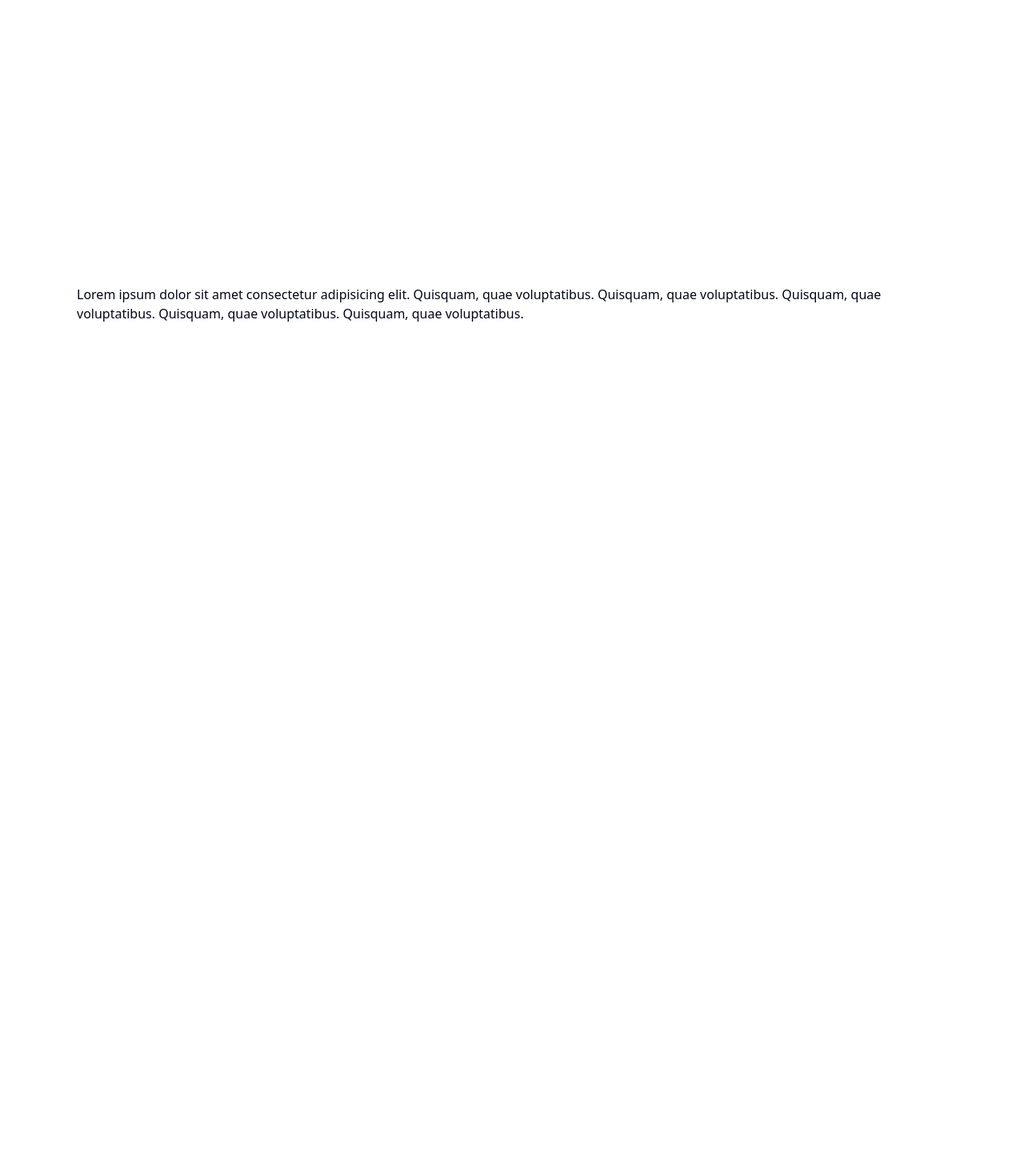
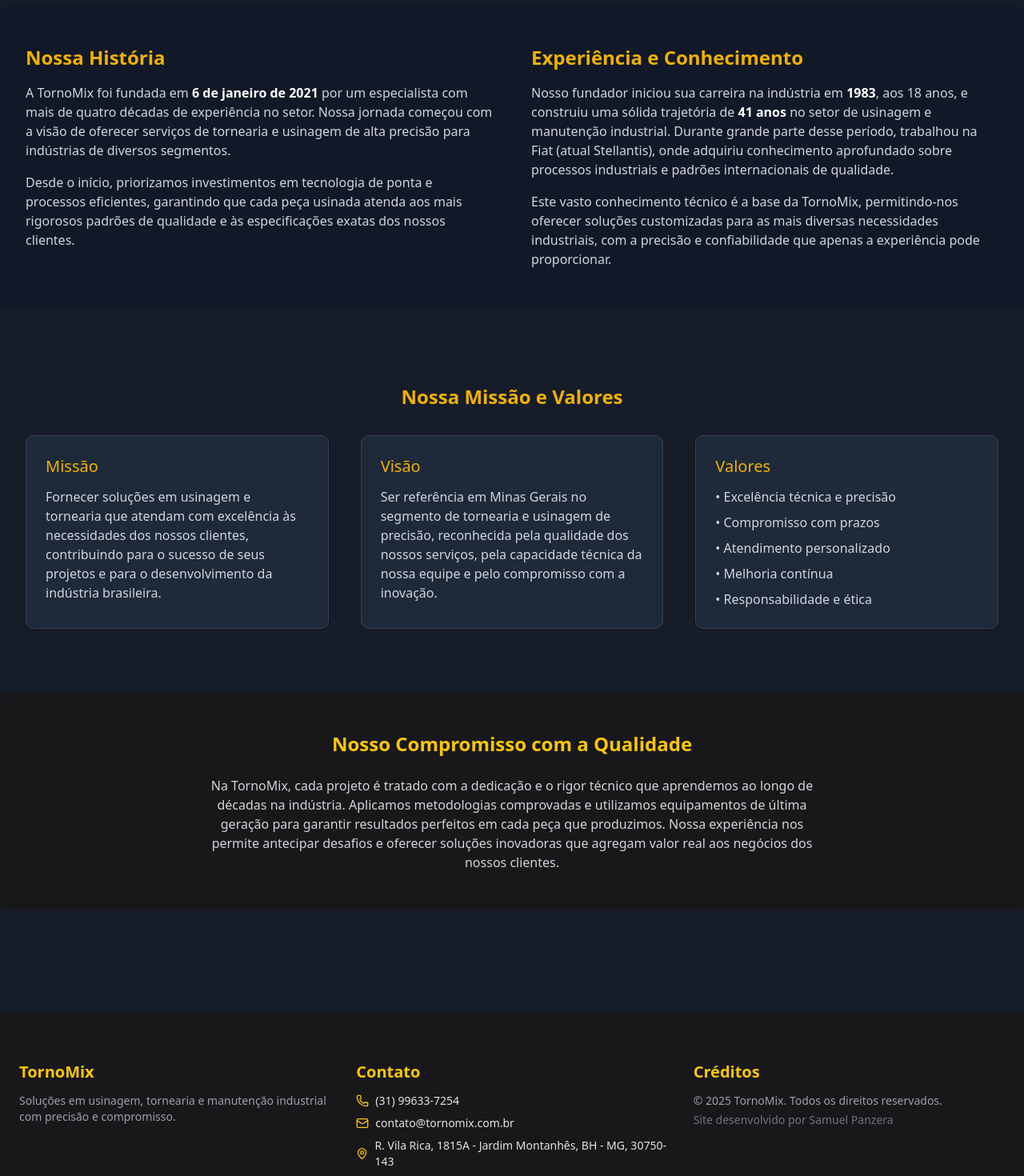
Before and after one commit to samuelpanzera/turnery-web, a Next.js app: page /sobre-nos in a window 1280 px wide. Shown: the part 300-1770 px from the top of the page at 80% size. Before the commit the page ends 800 px from the top, so only its background shows below. Built offline with nearby package versions, Linux system fonts and the light colour scheme.

Commit message:
Finalização da pagina, falta refatoração de codigo e separação de componentes

```diff
--- a/src/app/fale-conosco/page.tsx
+++ b/src/app/fale-conosco/page.tsx
@@ -7,16 +7,26 @@
 
 export default function FaleConosco() {
   return (
-    <main className="flex flex-col items-center justify-center min-h-screen p-4">
-      <h1 className="text-2xl font-bold">Fale Conosco</h1>
-      <p className="mt-4">
-        Entre em contato conosco através do formulário abaixo:
+    <main className="py-20 bg-[#171c29]">
+      <section className="max-w-[1280px] mx-auto px-8 mb-12 mt-15">
+        <div className="text-center mb-12">
+          <h1 className="text-4xl md:text-5xl font-bold mb-4 text-white">
+            Fale Conosco
+          </h1>
+          <p className="text-lg text-gray-300 max-w-3xl mx-auto">
+            Entre em contato conosco através do formulário abaixo. Teremos
+            prazer em atender sua solicitação.
           </p>
-      <form className="mt-4 w-full max-w-md">
-        <div className="mb-4">
+        </div>
+      </section>
+
+      <section className="max-w-[1280px] mx-auto px-8 py-12 bg-[#111827] rounded-lg mb-12">
+        <div className="max-w-2xl mx-auto">
+          <form className="space-y-6">
+            <div>
               <label
                 htmlFor="name"
-            className="block text-sm font-medium text-gray-700"
+                className="block text-sm font-medium text-gray-300 mb-2"
               >
                 Nome
               </label>
@@ -25,13 +35,13 @@
                 id="name"
                 name="name"
                 required
-            className="mt-1 block w-full border-gray-300 rounded-md shadow-sm focus:border-blue-500 focus:ring-blue-500"
+                className="w-full bg-gray-700 border border-gray-600 text-white rounded-md shadow-sm px-4 py-3 focus:outline-none focus:ring-1 focus:ring-yellow-500 focus:border-yellow-500"
               />
             </div>
-        <div className="mb-4">
+            <div>
               <label
                 htmlFor="email"
-            className="block text-sm font-medium text-gray-700"
+                className="block text-sm font-medium text-gray-300 mb-2"
               >
                 E-mail
               </label>
@@ -40,31 +50,61 @@
                 id="email"
                 name="email"
                 required
-            className="mt-1 block w-full border-gray-300 rounded-md shadow-sm focus:border-blue-500 focus:ring-blue-500"
+                className="w-full bg-gray-700 border border-gray-600 text-white rounded-md shadow-sm px-4 py-3 focus:outline-none focus:ring-1 focus:ring-yellow-500 focus:border-yellow-500"
               />
             </div>
-        <div className="mb-4">
+            <div>
               <label
                 htmlFor="message"
-            className="block text-sm font-medium text-gray-700"
+                className="block text-sm font-medium text-gray-300 mb-2"
               >
                 Mensagem
               </label>
               <textarea
                 id="message"
                 name="message"
-            rows={4}
+                rows={6}
                 required
-            className="mt-1 block w-full border-gray-300 rounded-md shadow-sm focus:border-blue-500 focus:ring-blue-500"
+                className="w-full bg-gray-700 border border-gray-600 text-white rounded-md shadow-sm px-4 py-3 focus:outline-none focus:ring-1 focus:ring-yellow-500 focus:border-yellow-500"
+                placeholder="Descreva como podemos ajudar..."
               ></textarea>
             </div>
+            <div className="text-right">
               <button
                 type="submit"
-          className="w-full py-2 px-4 bg-blue-600 text-white font-semibold rounded-md hover:bg-blue-700 focus:outline-none focus:ring focus:ring-blue-200 transition duration-200 ease-in-out"
+                className="px-6 py-3 bg-yellow-500 hover:bg-yellow-600 text-black font-semibold rounded-md focus:outline-none focus:ring-2 focus:ring-offset-2 focus:ring-yellow-500 transition duration-200 ease-in-out"
               >
-          Enviar
+                Enviar Mensagem
               </button>
+            </div>
           </form>
+        </div>
+      </section>
+
+      <section className="max-w-[1280px] mx-auto px-8 py-12 mb-12">
+        <div className="grid md:grid-cols-3 gap-10">
+          <div className="bg-gray-800 p-6 rounded-lg shadow-sm border border-gray-700 text-center">
+            <h3 className="text-xl font-medium mb-3 text-yellow-500">
+              Endereço
+            </h3>
+            <p className="text-gray-300">
+              R. Vila Rica, 1815A - Jardim Montanhês
+              <br />
+              Belo Horizonte - MG, 30750-143
+            </p>
+          </div>
+          <div className="bg-gray-800 p-6 rounded-lg shadow-sm border border-gray-700 text-center">
+            <h3 className="text-xl font-medium mb-3 text-yellow-500">
+              Telefone
+            </h3>
+            <p className="text-gray-300">(31) 99633-7254</p>
+          </div>
+          <div className="bg-gray-800 p-6 rounded-lg shadow-sm border border-gray-700 text-center">
+            <h3 className="text-xl font-medium mb-3 text-yellow-500">Email</h3>
+            <p className="text-gray-300">contato@tornomix.com.br</p>
+          </div>
+        </div>
+      </section>
     </main>
   );
 }
--- a/src/app/layout.tsx
+++ b/src/app/layout.tsx
@@ -1,6 +1,7 @@
 import type { Metadata } from "next";
 import "./globals.css";
 import Header from "@/components/headers/Header";
+import Footer from "@/components/footer/Footer";
 
 export const metadata: Metadata = {
   title: "TornoMix - Tornearia e soldas",
@@ -16,6 +17,7 @@
         <Header />
 
         {children}
+        <Footer />
       </body>
     </html>
   );
--- a/src/app/sobre-nos/page.tsx
+++ b/src/app/sobre-nos/page.tsx
@@ -1,12 +1,116 @@
 export default function SobreNos() {
   return (
-    <main className="flex min-h-screen flex-col items-center justify-between p-24">
-      <h1>Sobre nós</h1>
-      <p>
-        Lorem ipsum dolor sit amet consectetur adipisicing elit. Quisquam, quae
-        voluptatibus. Quisquam, quae voluptatibus. Quisquam, quae voluptatibus.
-        Quisquam, quae voluptatibus. Quisquam, quae voluptatibus.
-      </p>
+    <main className="py-20 bg-[#171c29]">
+      <section className="max-w-[1280px] mx-auto px-8 mb-12">
+        <div className="text-center mb-12">
+          <h1 className="text-4xl md:text-5xl font-bold mb-4 mt-15 text-white">
+            Sobre Nós
+          </h1>
+          <p className="text-lg text-white max-w-4xl mx-auto">
+            Conheça a história da TornoMix e nosso compromisso com a excelência
+            em usinagem e tornearia desde 2021.
+          </p>
+        </div>
+      </section>
+
+      <section className="max-w-[1280px] mx-auto px-8 py-12 bg-[#111827] rounded-lg">
+        <div className="grid md:grid-cols-2 gap-12">
+          <div>
+            <h2 className="text-2xl font-semibold mb-4 text-yellow-500">
+              Nossa História
+            </h2>
+            <p className="mb-4 text-gray-300">
+              A TornoMix foi fundada em{" "}
+              <strong className="text-white">6 de janeiro de 2021</strong> por
+              um especialista com mais de quatro décadas de experiência no
+              setor. Nossa jornada começou com a visão de oferecer serviços de
+              tornearia e usinagem de alta precisão para indústrias de diversos
+              segmentos.
+            </p>
+            <p className="text-gray-300">
+              Desde o início, priorizamos investimentos em tecnologia de ponta e
+              processos eficientes, garantindo que cada peça usinada atenda aos
+              mais rigorosos padrões de qualidade e às especificações exatas dos
+              nossos clientes.
+            </p>
+          </div>
+          <div>
+            <h2 className="text-2xl font-semibold mb-4 text-yellow-500">
+              Experiência e Conhecimento
+            </h2>
+            <p className="mb-4 text-gray-300">
+              Nosso fundador iniciou sua carreira na indústria em{" "}
+              <strong className="text-white">1983</strong>, aos 18 anos, e
+              construiu uma sólida trajetória de{" "}
+              <strong className="text-white">41 anos</strong> no setor de
+              usinagem e manutenção industrial. Durante grande parte desse
+              período, trabalhou na Fiat (atual Stellantis), onde adquiriu
+              conhecimento aprofundado sobre processos industriais e padrões
+              internacionais de qualidade.
+            </p>
+            <p className="text-gray-300">
+              Este vasto conhecimento técnico é a base da TornoMix,
+              permitindo-nos oferecer soluções customizadas para as mais
+              diversas necessidades industriais, com a precisão e confiabilidade
+              que apenas a experiência pode proporcionar.
+            </p>
+          </div>
+        </div>
+      </section>
+
+      <section className="max-w-[1280px] mx-auto px-8 py-12 mt-12">
+        <h2 className="text-2xl font-semibold mb-8 text-center text-yellow-500">
+          Nossa Missão e Valores
+        </h2>
+        <div className="grid md:grid-cols-3 gap-10">
+          <div className="bg-gray-800 p-6 rounded-lg shadow-sm border border-gray-700">
+            <h3 className="text-xl font-medium mb-3 text-yellow-500">Missão</h3>
+            <p className="text-gray-300">
+              Fornecer soluções em usinagem e tornearia que atendam com
+              excelência às necessidades dos nossos clientes, contribuindo para
+              o sucesso de seus projetos e para o desenvolvimento da indústria
+              brasileira.
+            </p>
+          </div>
+          <div className="bg-gray-800 p-6 rounded-lg shadow-sm border border-gray-700">
+            <h3 className="text-xl font-medium mb-3 text-yellow-500">Visão</h3>
+            <p className="text-gray-300">
+              Ser referência em Minas Gerais no segmento de tornearia e usinagem
+              de precisão, reconhecida pela qualidade dos nossos serviços, pela
+              capacidade técnica da nossa equipe e pelo compromisso com a
+              inovação.
+            </p>
+          </div>
+          <div className="bg-gray-800 p-6 rounded-lg shadow-sm border border-gray-700">
+            <h3 className="text-xl font-medium mb-3 text-yellow-500">
+              Valores
+            </h3>
+            <ul className="space-y-2 text-gray-300">
+              <li>• Excelência técnica e precisão</li>
+              <li>• Compromisso com prazos</li>
+              <li>• Atendimento personalizado</li>
+              <li>• Melhoria contínua</li>
+              <li>• Responsabilidade e ética</li>
+            </ul>
+          </div>
+        </div>
+      </section>
+
+      <section className="max-w-[1280px] mx-auto px-8 py-12 mt-8 mb-12 bg-zinc-900 text-white rounded-lg">
+        <div className="text-center">
+          <h2 className="text-2xl font-semibold mb-6 text-yellow-400">
+            Nosso Compromisso com a Qualidade
+          </h2>
+          <p className="max-w-3xl mx-auto text-zinc-300">
+            Na TornoMix, cada projeto é tratado com a dedicação e o rigor
+            técnico que aprendemos ao longo de décadas na indústria. Aplicamos
+            metodologias comprovadas e utilizamos equipamentos de última geração
+            para garantir resultados perfeitos em cada peça que produzimos.
+            Nossa experiência nos permite antecipar desafios e oferecer soluções
+            inovadoras que agregam valor real aos negócios dos nossos clientes.
+          </p>
+        </div>
+      </section>
     </main>
   );
 }
--- /dev/null
+++ b/src/components/footer/Footer.tsx
@@ -0,0 +1,53 @@
+import { Mail, Phone, MapPin } from "lucide-react";
+
+export default function Footer() {
+  return (
+    <footer className="bg-zinc-900 text-zinc-200 py-15">
+      <div className="max-w-7xl mx-auto px-6 grid grid-cols-1 md:grid-cols-3 gap-8">
+        <div>
+          <h3 className="text-xl font-semibold mb-3 text-yellow-400">
+            TornoMix
+          </h3>
+          <p className="text-zinc-400 text-sm">
+            Soluções em usinagem, tornearia e manutenção industrial com precisão
+            e compromisso.
+          </p>
+        </div>
+
+        <div>
+          <h3 className="text-xl font-semibold mb-3 text-yellow-400">
+            Contato
+          </h3>
+          <ul className="text-sm space-y-2">
+            <li className="flex items-center gap-2 hover:text-yellow-300 transition-colors">
+              <Phone className="w-4 h-4 text-yellow-400" />
+              <span>(31) 99633-7254</span>
+            </li>
+            <li className="flex items-center gap-2 hover:text-yellow-300 transition-colors">
+              <Mail className="w-4 h-4 text-yellow-400" />
+              <span>contato@tornomix.com.br</span>
+            </li>
+            <li className="flex items-center gap-2 hover:text-yellow-300 transition-colors">
+              <MapPin className="w-4 h-4 text-yellow-400" />
+              <span>
+                R. Vila Rica, 1815A - Jardim Montanhês, BH - MG, 30750-143
+              </span>
+            </li>
+          </ul>
+        </div>
+
+        <div>
+          <h3 className="text-xl font-semibold mb-3 text-yellow-400">
+            Créditos
+          </h3>
+          <p className="text-sm text-zinc-400">
+            © 2025 TornoMix. Todos os direitos reservados.
+          </p>
+          <p className="text-sm text-zinc-500 mt-1">
+            Site desenvolvido por Samuel Panzera
+          </p>
+        </div>
+      </div>
+    </footer>
+  );
+}
--- a/src/components/headers/Header.tsx
+++ b/src/components/headers/Header.tsx
@@ -116,12 +116,12 @@
           >
             Fale Conosco
           </Link>
-          <a
-            href="#orcamento"
+          <Link
+            href="/#orcamento"
             className="hover:text-yellow-300 transition-colors"
           >
             Orçamento
-          </a>
+          </Link>
         </nav>
       </div>
     </header>
```
Lines whose indentation alone changed are shown as unchanged.
